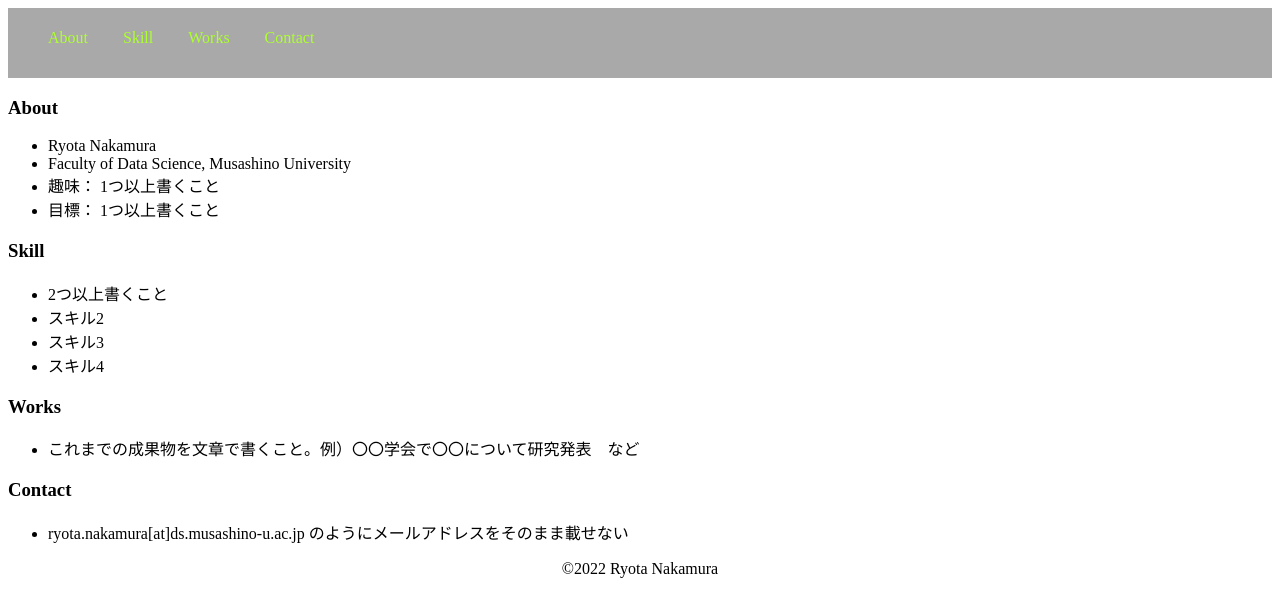
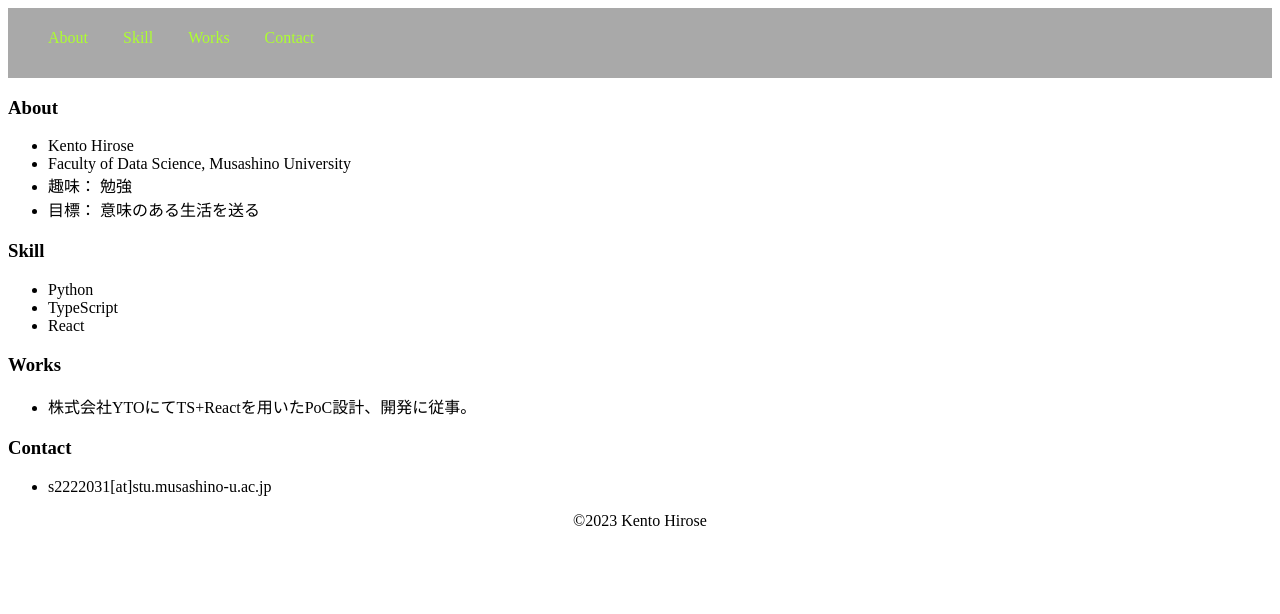
Before and after one commit to KentHirose/Portfolio_, a plain HTML site: page docs/index.html in a window 1280 px wide. Drawn offline with Linux system fonts and the light colour scheme.

Commit message:
Update index.html

```diff
--- a/docs/index.html
+++ b/docs/index.html
@@ -19,27 +19,26 @@
     </nav>
     <h3 id="about">About</h3>
     <ul>
-    <li>Ryota Nakamura</li>
+    <li>Kento Hirose</li>
     <li>Faculty of Data Science, Musashino University</li>
-    <li>趣味： 1つ以上書くこと</li>
-    <li>目標： 1つ以上書くこと</li>
+    <li>趣味： 勉強</li>
+    <li>目標： 意味のある生活を送る</li>
     </ul>
 
     <h3 id="skill">Skill</h3>
     <ul>
-    <li>2つ以上書くこと</li>
-    <li>スキル2</li>
-    <li>スキル3</li>
-    <li>スキル4</li>
+    <li>Python</li>
+    <li>TypeScript</li>
+    <li>React</li>
     </ul>
     <h3 id="works">Works</h3>
     <ul>
-    <li>これまでの成果物を文章で書くこと。例）〇〇学会で〇〇について研究発表　など</li>
+    <li>株式会社YTOにてTS+Reactを用いたPoC設計、開発に従事。</li>
     </ul>
     <h3 id="contact">Contact</h3>
     <ul>
-    <li>ryota.nakamura[at]ds.musashino-u.ac.jp のようにメールアドレスをそのまま載せない</li>
+    <li>s2222031[at]stu.musashino-u.ac.jp</li>
     </ul>
-    <footer>©︎2022 Ryota Nakamura</footer>
+    <footer>©︎2023 Kento Hirose</footer>
 </body>
 </html>
```
